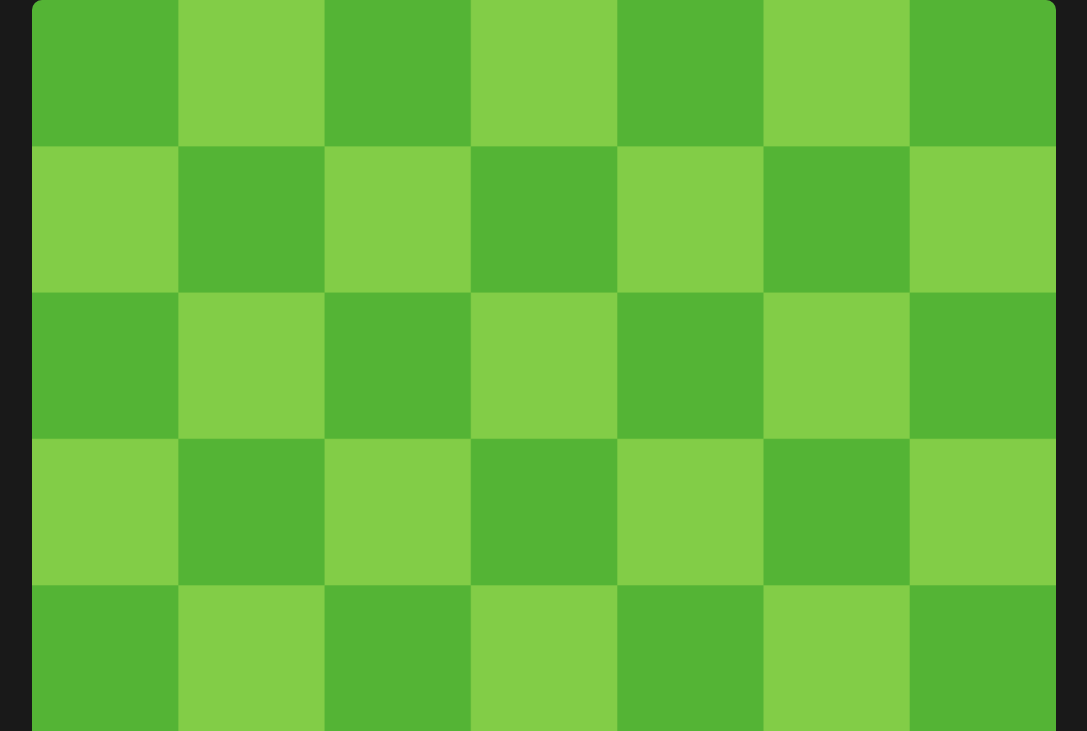
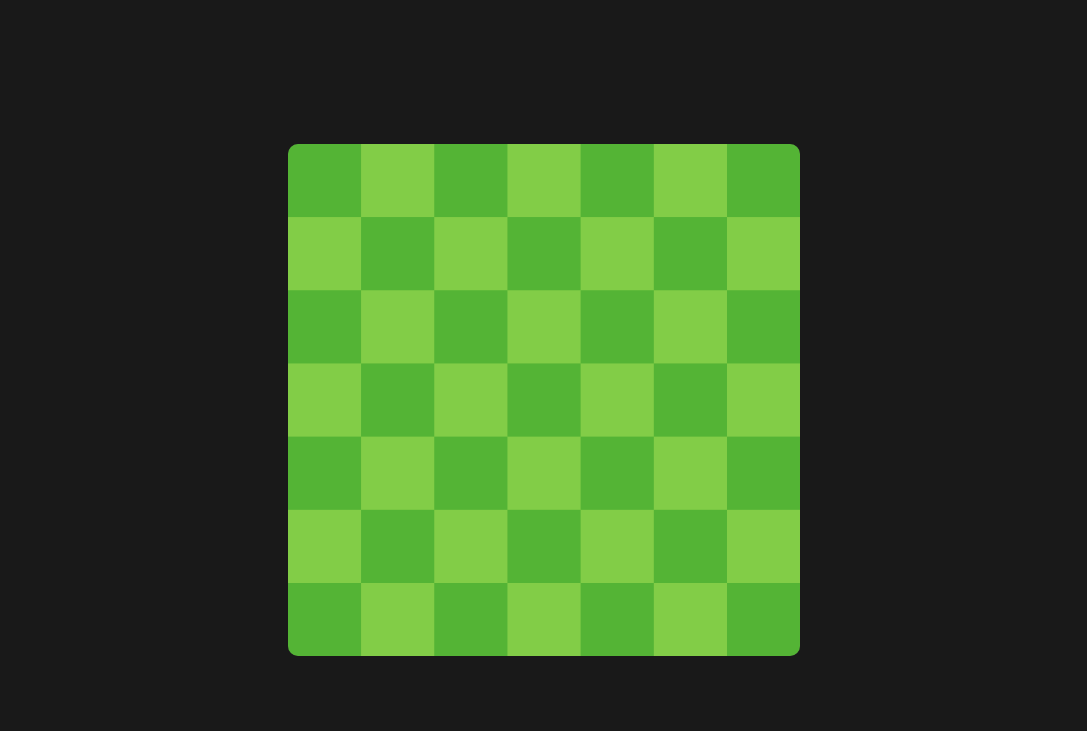
Before and after one commit to gustavo-atanazio/snake-game, a plain HTML site: page index.html in a window 1280 px wide. Both pictures are taken after a click on the button "Começar". Shown: the top 731 px of the page, without its empty margins (96-1183 px from the left). Drawn offline with Linux system fonts and the light colour scheme.

Commit message:
Ajuste em telas maiores

```diff
--- a/styles.css
+++ b/styles.css
@@ -36,3 +36,9 @@ body .start {
     border-radius: 10px;
     width: 80%;
 }
+
+@media screen and (min-width: 768px) {
+    #game-screen {
+        width: 40%;
+    }
+}
```
